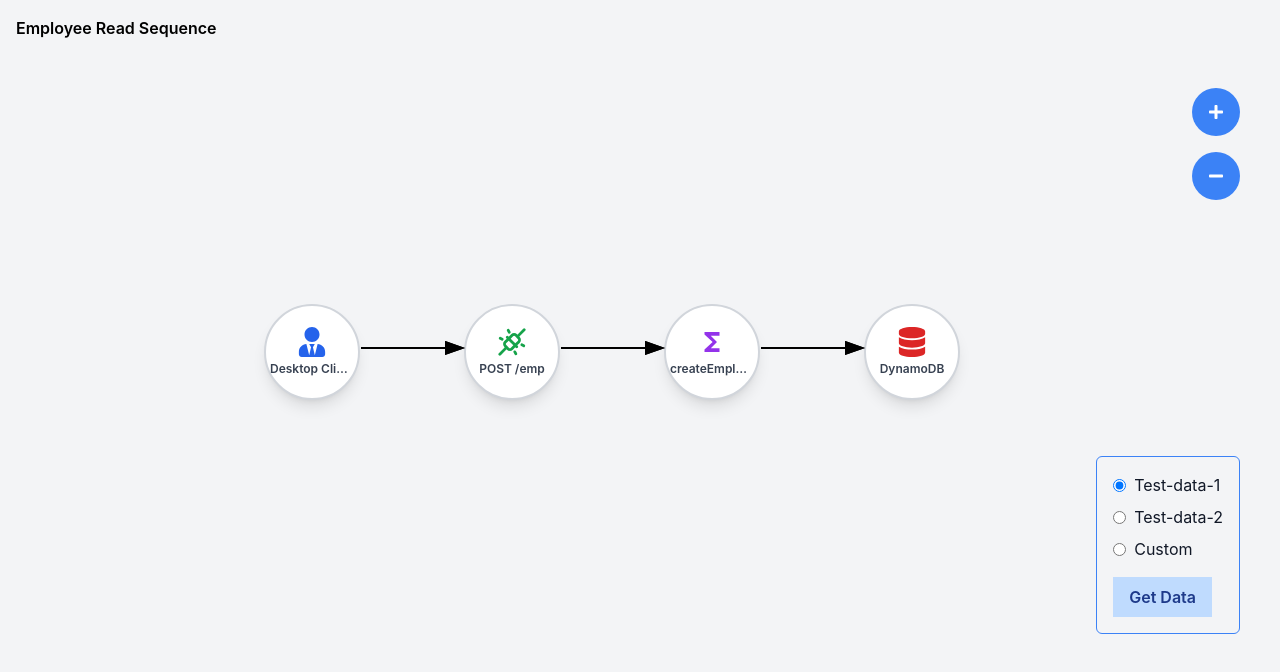
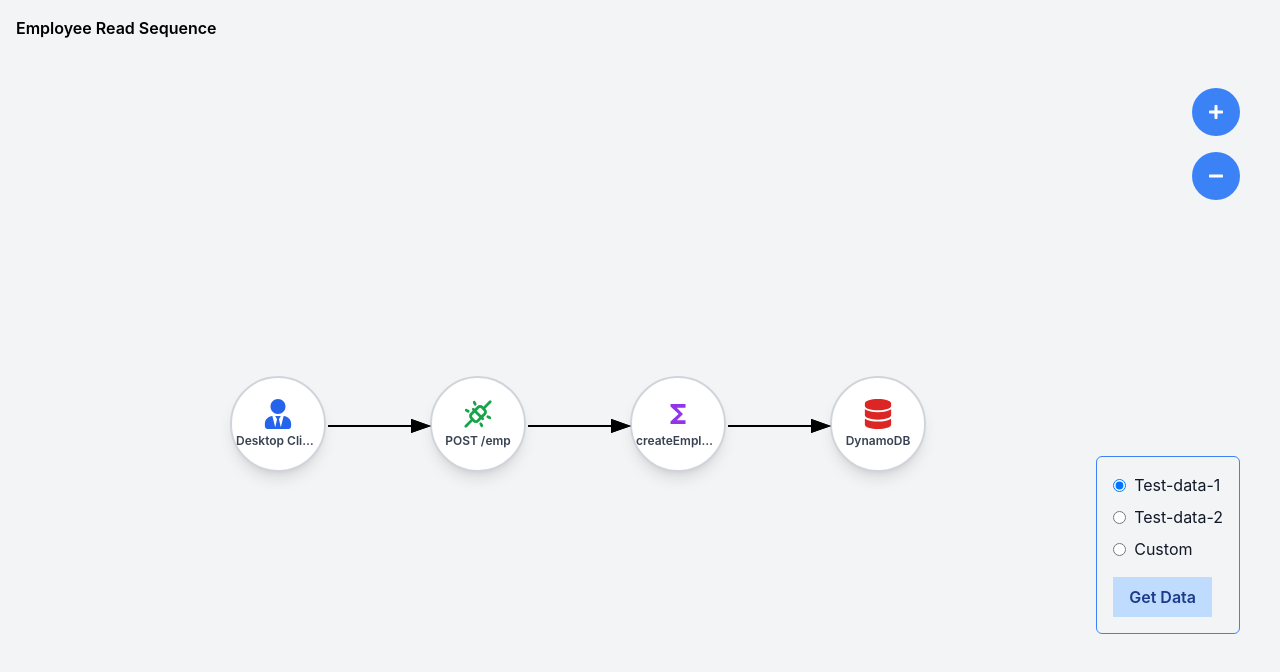
Before and after one commit to mayurgavhane03/Tachyon, a React (Vite) app: page / in a window 1280 px wide. Shown: the top 672 px of the page. Built offline with nearby package versions, Linux system fonts and the light colour scheme.

Commit message:
zoomIn and position of the node Fixed

```diff
--- a/package.json
+++ b/package.json
@@ -31,6 +31,7 @@
     "react-redux": "^9.1.2",
     "react-router-dom": "^6.23.1",
     "react-table": "^7.8.0",
+    "react-zoom-pan-pinch": "^3.6.1",
     "redux": "^5.0.1",
     "tailwindcss-animate": "^1.0.7",
     "uuid": "^9.0.1"
--- a/src/Components/Arrow.jsx
+++ b/src/Components/Arrow.jsx
@@ -16,8 +16,8 @@ export const Arrow = ({ startX, startY, endX, endY }) => {
     <svg
       className="absolute pointer-events-none"
       style={{
-        left: 0,
-        top: 0,
+        left: 120,
+        top: 50,
         width: "100%",
         height: "100%",
         overflow: "visible",
--- a/src/Components/MainComonents/ArrowWrapper.jsx
+++ b/src/Components/MainComonents/ArrowWrapper.jsx
@@ -7,10 +7,11 @@ const ArrowWrapper = ({ connection, nodePositions }) => {
 
   if (!start || !end) return null;
 
-  const startX = start.left + 125;
-  const startY = start.top + 30;
-  const endX = end.left + 25;
-  const endY = end.top + 30;
+  const startX = start.left +68
+  const startY = start.top + 10;
+  const endX = end.left -33
+
+  const endY = end.top + 10;
 
   return (
     <Arrow  startX={startX} startY={startY} endX={endX} endY={endY}  />
--- a/src/Components/MainComonents/DiagramRenderer.jsx
+++ b/src/Components/MainComonents/DiagramRenderer.jsx
@@ -19,17 +19,21 @@ const DiagramRenderer = ({ nodes = [], scale }) => {
     return <div>No nodes available</div>;
   }
 
-  const offsetX = (scale - 1) * 100;
-  const offsetY = (scale - 1) * 100;
+  const centerX = diagramDimensions.width / 2;
+  const centerY = diagramDimensions.height / 2;
+  const offsetX = (1 - scale) * centerX;
+  const offsetY = (1 - scale) * centerY;
 
   return (
     <div
-      className="relative justify-center ml-48 -mt-24"
+      className="relative w-full h-full flex justify-center items-center overflow-x-hidden overflow-y-hidden "
       style={{
+        maxWidth: '100%',
+        maxHeight: '100%',
         width: `${diagramDimensions.width}px`,
         height: `${diagramDimensions.height}px`,
-        transform: `scale(${scale}) translate(${offsetX}px, ${offsetY}px)`,
-        transformOrigin: 'top left',
+        transform: `translate(${offsetX}px, ${offsetY}px) scale(${scale})`,
+        transformOrigin: 'center center',
       }}
     >
       {Object.entries(nodePositions).map(([nodeId, position]) => (
--- a/src/Components/MainComonents/EmployeeFlowDiagram.jsx
+++ b/src/Components/MainComonents/EmployeeFlowDiagram.jsx
@@ -1,4 +1,4 @@
-import React, { useState } from 'react';
+import React, { useEffect, useState } from 'react';
 import { jsondata1 } from '../constants/jsondata1';
 import { jsondata2 } from '../constants/jsondata2';
 import DiagramRenderer from './DiagramRenderer';
@@ -21,6 +21,10 @@ const EmployeeFlowDiagram2 = () => {
       setScale(scale - 0.02);
     }
   };
+
+  useEffect(()=>{
+    setScale(1)
+  },[selectedData])
 
   const handleDataChange = (option) => {
     if (option === "Test-data-1") {
--- a/src/Components/MainComonents/NodeWrapper.jsx
+++ b/src/Components/MainComonents/NodeWrapper.jsx
@@ -9,8 +9,8 @@ const NodeWrapper = ({ nodeId, position, nodes, handleToggle, isOpen }) => {
   <div
     className="absolute"
     style={{
-      left: `${position.left+28 }px`,
-      top: `${position.top - 14}px`
+      left: `${position.left+90 }px`,
+      top: `${position.top +10}px`
     }}
   >
     <Node    details={nodes.find(n => n.id === nodeId)} isOpen={isOpen}   handleToggle={() => handleToggle(nodeId)}  />
--- a/src/Components/constants/Tooltip.jsx
+++ b/src/Components/constants/Tooltip.jsx
@@ -2,7 +2,7 @@ import React from "react";
 
 const Tooltip = ({ details }) => {
   return (
-    <div className="absolute   p-4 w-80 bg-gray-200 rounded-lg h-auto w text-white text-sm   shadow-lg">
+    <div className="absolute z-50   p-4 w-80 bg-gray-200 rounded-lg h-auto w text-white text-sm   shadow-lg">
       <ul className="m-0 p-0 list-none">
         {Object.entries(details).map(([key, value]) => (
           <li key={key} className="mb-1 text-black">
--- a/src/Components/constants/customjson.js
+++ b/src/Components/constants/customjson.js
@@ -214,6 +214,7 @@ export const customJson = [
                 "prev": "17",
                 "id": "18"
               },
+
        ]
     }
   ]
```
Also changed, not shown: 1 other file (tests, documents, lock files or other folders).
